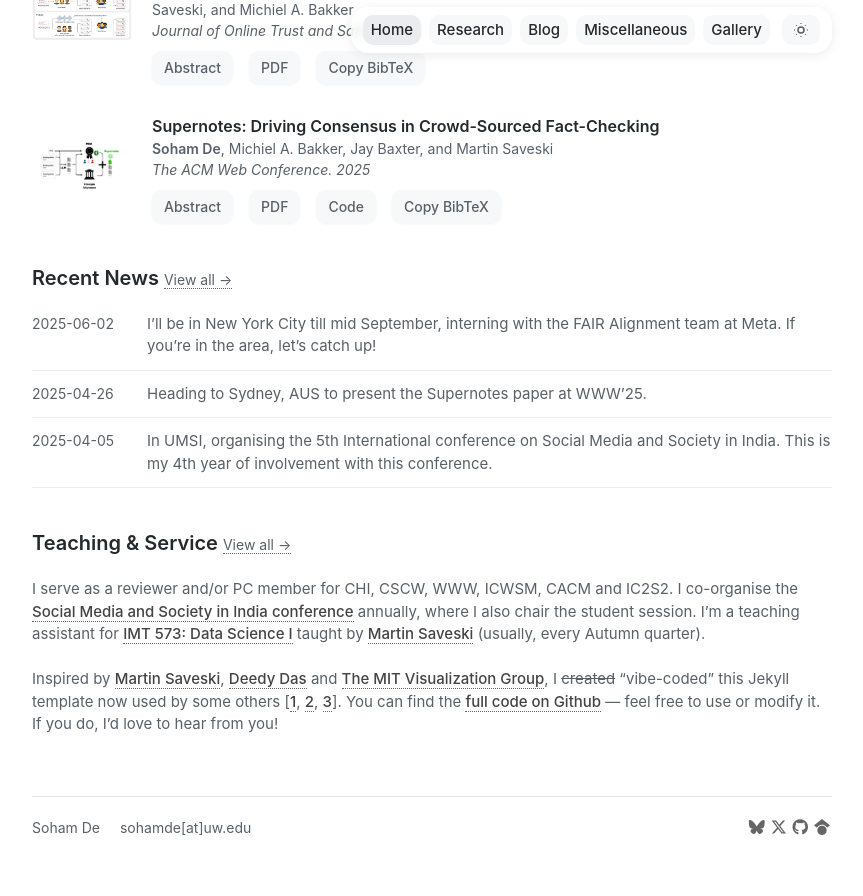
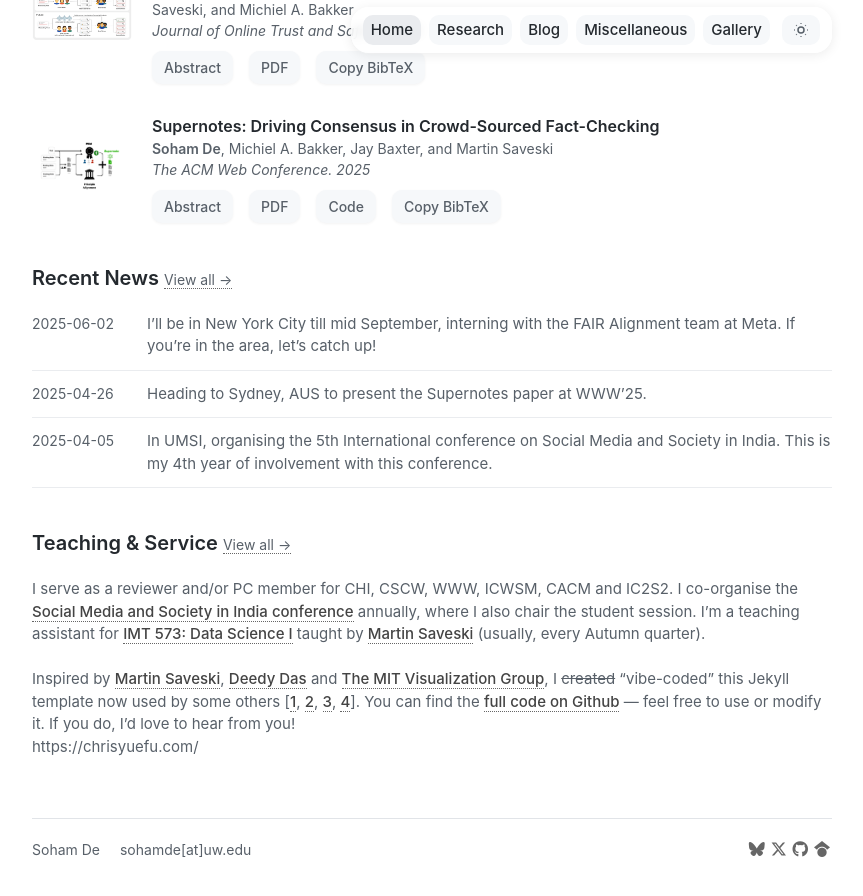
Before and after one commit to actuallysoham/actuallysoham.github.io, a Jekyll site: the page built from index.md, in a window 1280 px wide and 900 px high, scrolled down 769 px. Shown: the top 896 px of the window, without its empty margins (208-1071 px from the left). Built offline with Jekyll 4.4.1, drawn with Linux system fonts in a browser that asks for light colours; nearby versions of some CDN libraries.

Commit message:
Update index.md

```diff
--- a/index.md
+++ b/index.md
@@ -60,4 +60,7 @@
 
 I serve as a reviewer and/or PC member for CHI, CSCW, WWW, ICWSM, CACM and IC2S2. I co-organise the <a href="https://joyojeet.people.si.umich.edu/influencers.htm">Social Media and Society in India conference</a> annually, where I also chair the student session. I'm a teaching assistant for <a href="https://www.washington.edu/students/crscat/imt.html#imt573">IMT 573: Data Science I</a> taught by <a href="https://faculty.washington.edu/msaveski">Martin Saveski</a> (usually, every Autumn quarter). <a href="https://ameliadogan.github.io/"><br/><br/>
 
-Inspired by <a href="https://faculty.washington.edu/msaveski">Martin Saveski</a>, <a href="https://debarghyadas.com/">Deedy Das</a> and <a href="https://vis.csail.mit.edu/">The MIT Visualization Group</a>, I <s>created</s> "vibe-coded" this Jekyll template now used by some others [<a href="https://kduskin.github.io/">1</a>, <a href="https://swapnanilmukherjee.github.io/">2</a>, <a href="https://bhumikamittal.in/">3</a>]. You can find the <a href="https://github.com/actuallysoham/actuallysoham.github.io">full code on Github</a> — feel free to use or modify it. If you do, I’d love to hear from you!
+Inspired by <a href="https://faculty.washington.edu/msaveski">Martin Saveski</a>, <a href="https://debarghyadas.com/">Deedy Das</a> and <a href="https://vis.csail.mit.edu/">The MIT Visualization Group</a>, I <s>created</s> "vibe-coded" this Jekyll template now used by some others [<a href="https://kduskin.github.io/">1</a>, <a href="https://swapnanilmukherjee.github.io/">2</a>, <a href="https://bhumikamittal.in/">3</a>, <a href="https://chrisyuefu.com/">4</a>]. You can find the <a href="https://github.com/actuallysoham/actuallysoham.github.io">full code on Github</a> — feel free to use or modify it. If you do, I’d love to hear from you!
+
+
+https://chrisyuefu.com/
```
